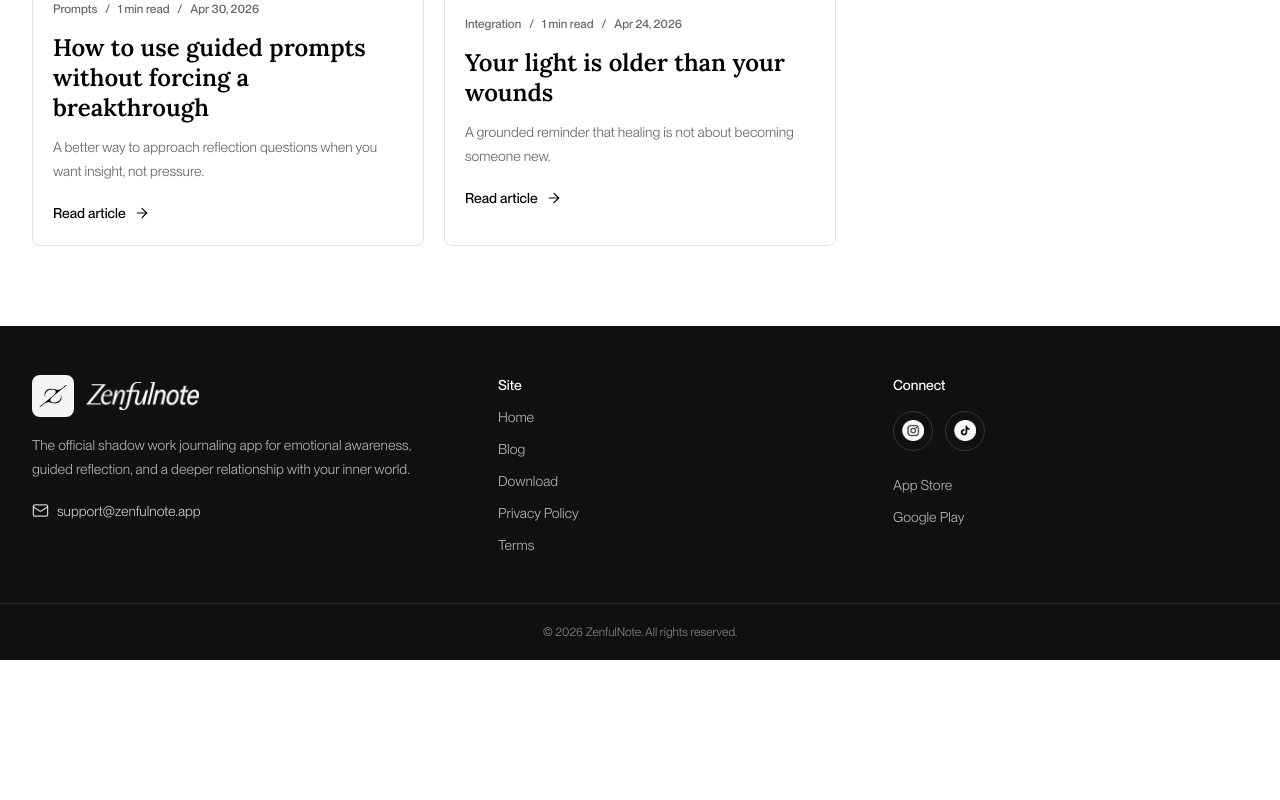
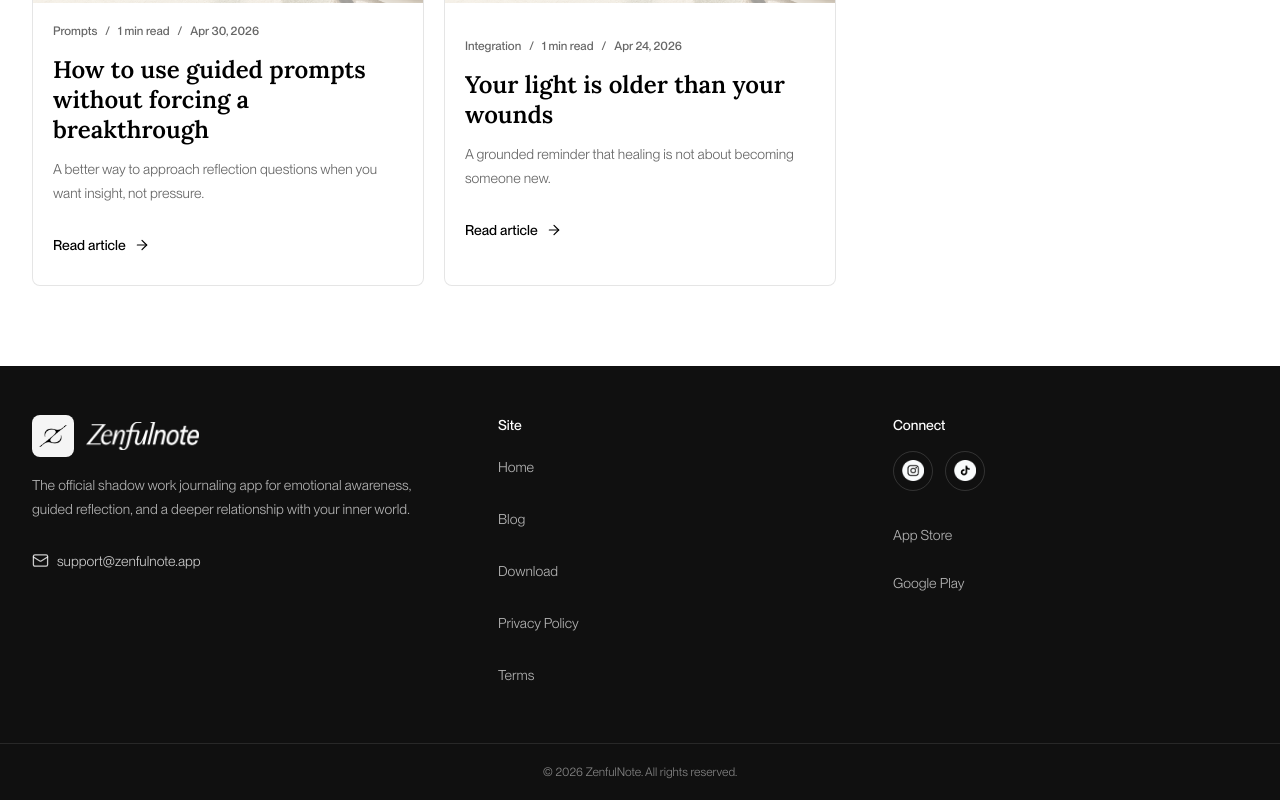
Before and after one commit to selerim-dev/zenfulnote_app_web, a Next.js app: page /blog in a window 1280 px wide. Shown: the part 1774-2574 px from the top of the page. Before the commit the page ends 2434 px from the top, so only its background shows below. Built offline with nearby package versions, Linux system fonts and the light colour scheme; grey boxes are pictures that could not be loaded.

Commit message:
Polish mobile responsive layouts

```diff
--- a/src/app/blog/[slug]/page.tsx
+++ b/src/app/blog/[slug]/page.tsx
@@ -71,7 +71,7 @@ export default async function BlogPostPage({ params }: BlogPostPageProps) {
         <article className="mx-auto w-full max-w-4xl px-4 py-12 sm:px-6 lg:px-8">
           <Link
             href="/blog"
-            className="mb-10 inline-flex items-center gap-2 text-sm font-medium text-muted transition hover:text-black"
+            className="mb-8 inline-flex min-h-10 items-center gap-2 text-sm font-medium text-muted transition hover:text-black sm:mb-10"
           >
             <ArrowLeft aria-hidden="true" size={16} strokeWidth={1.8} />
             Blog
@@ -90,10 +90,10 @@ export default async function BlogPostPage({ params }: BlogPostPageProps) {
               <span aria-hidden="true">/</span>
               <span>{post.readingTime}</span>
             </div>
-            <h1 className="editorial mt-5 text-4xl font-semibold leading-[1.06] text-black sm:text-5xl">
+            <h1 className="editorial mt-5 text-[2.35rem] font-semibold leading-[1.06] text-black sm:text-5xl">
               {post.title}
             </h1>
-            <p className="mt-6 max-w-2xl text-lg leading-8 text-muted">
+            <p className="mt-5 max-w-2xl text-base leading-7 text-muted sm:mt-6 sm:text-lg sm:leading-8">
               {post.description}
             </p>
           </header>
--- a/src/app/download/page.tsx
+++ b/src/app/download/page.tsx
@@ -44,7 +44,7 @@ export default function DownloadPage() {
             sizes="100vw"
           />
           <div className="absolute inset-0 -z-10 bg-black/58" />
-          <div className="mx-auto grid min-h-[calc(100svh-80px)] w-full max-w-7xl items-center gap-10 px-4 py-12 sm:px-6 lg:grid-cols-[0.82fr_1.18fr] lg:px-8">
+          <div className="mx-auto grid w-full max-w-7xl items-center gap-8 px-4 py-10 sm:px-6 sm:py-12 lg:min-h-[calc(100svh-80px)] lg:grid-cols-[0.82fr_1.18fr] lg:gap-10 lg:px-8">
             <div className="max-w-xl">
               <div className="flex items-center gap-4">
                 <Image
--- a/src/app/page.tsx
+++ b/src/app/page.tsx
@@ -29,7 +29,7 @@ export default function Home() {
             />
             <div className="absolute inset-0 bg-white/50" />
           </div>
-          <div className="mx-auto grid min-h-[calc(100svh-80px)] w-full max-w-7xl items-center gap-10 px-4 py-10 sm:px-6 lg:grid-cols-[0.82fr_1.18fr] lg:px-8">
+          <div className="mx-auto grid w-full max-w-7xl items-center gap-8 px-4 py-8 sm:px-6 sm:py-10 lg:min-h-[calc(100svh-80px)] lg:grid-cols-[0.82fr_1.18fr] lg:gap-10 lg:px-8">
             <div className="max-w-xl">
               <p className="text-xs font-medium uppercase tracking-[0.18em] text-muted">
                 {homeContent.hero.eyebrow}
@@ -113,7 +113,7 @@ export default function Home() {
                   </div>
                 </div>
                 <div className={index % 2 === 1 ? "lg:order-1" : ""}>
-                  <div className="feature-stage relative grid min-h-[480px] place-items-center overflow-hidden rounded-[28px] border border-black/10 bg-[#fbfaf6] p-8 shadow-[0_28px_120px_rgba(0,0,0,0.08)]">
+                  <div className="feature-stage relative grid min-h-[360px] place-items-center overflow-hidden rounded-[22px] border border-black/10 bg-[#fbfaf6] p-4 shadow-[0_28px_120px_rgba(0,0,0,0.08)] sm:min-h-[480px] sm:rounded-[28px] sm:p-8">
                     <Image
                       src={
                         index === 1
--- a/src/components/blog-card.tsx
+++ b/src/components/blog-card.tsx
@@ -57,7 +57,7 @@ export function BlogCard({ post, priority = false }: BlogCardProps) {
         </p>
         <Link
           href={`/blog/${post.slug}`}
-          className="mt-5 inline-flex items-center gap-2 text-sm font-medium text-black"
+          className="mt-5 inline-flex min-h-10 items-center gap-2 text-sm font-medium text-black"
         >
           Read article
           <ArrowRight
--- a/src/components/blog-filter-grid.tsx
+++ b/src/components/blog-filter-grid.tsx
@@ -32,7 +32,7 @@ export function BlogFilterGrid({ categories, posts }: BlogFilterGridProps) {
             type="button"
             aria-pressed={activeCategory === category}
             onClick={() => setActiveCategory(category)}
-            className="min-h-10 rounded-full border border-black/15 px-4 text-sm font-medium text-black transition hover:border-black aria-pressed:bg-black aria-pressed:text-white"
+            className="min-h-11 rounded-full border border-black/15 px-4 text-sm font-medium text-black transition hover:border-black aria-pressed:bg-black aria-pressed:text-white"
           >
             {category}
           </button>
--- a/src/components/product-deck.tsx
+++ b/src/components/product-deck.tsx
@@ -8,7 +8,7 @@ export function ProductDeck() {
   }));
 
   return (
-    <div className="relative mx-auto h-[460px] w-full max-w-[680px] overflow-hidden sm:h-[560px] lg:h-[620px]">
+    <div className="relative mx-auto h-[390px] w-full max-w-[680px] overflow-hidden sm:h-[560px] lg:h-[620px]">
       <div className="absolute left-8 top-8 z-[6] hidden rounded-full border border-black/10 bg-white/86 px-4 py-2 text-xs font-medium uppercase tracking-[0.14em] text-black/62 shadow-[0_16px_60px_rgba(0,0,0,0.08)] backdrop-blur sm:block">
         Discover yourself
       </div>
@@ -34,7 +34,7 @@ export function ProductDeck() {
         return (
           <figure
             key={screenshot.src}
-            className={`hero-phone absolute aspect-[1242/2688] w-[260px] overflow-hidden rounded-[26px] border border-black/10 bg-white shadow-[0_30px_90px_rgba(0,0,0,0.16)] sm:w-[315px] ${position}`}
+            className={`hero-phone absolute aspect-[1242/2688] w-[226px] overflow-hidden rounded-[22px] border border-black/10 bg-white shadow-[0_30px_90px_rgba(0,0,0,0.16)] sm:w-[315px] sm:rounded-[26px] ${position}`}
           >
             <Image
               src={screenshot.src}
@@ -43,7 +43,7 @@ export function ProductDeck() {
               className="object-cover"
               loading={index === 1 ? "eager" : "lazy"}
               fetchPriority={index === 1 ? "high" : "auto"}
-              sizes="(min-width: 1024px) 315px, 70vw"
+              sizes="(min-width: 1024px) 315px, (min-width: 640px) 315px, 58vw"
             />
           </figure>
         );
--- a/src/components/product-screenshot.tsx
+++ b/src/components/product-screenshot.tsx
@@ -15,7 +15,7 @@ export function ProductScreenshot({
 }: ProductScreenshotProps) {
   return (
     <figure
-      className={`product-screenshot relative mx-auto aspect-[1242/2688] w-full max-w-[310px] overflow-hidden rounded-[20px] border border-black/10 bg-white shadow-[0_26px_90px_rgba(0,0,0,0.12)] ${className}`}
+      className={`product-screenshot relative mx-auto aspect-[1242/2688] w-full max-w-[250px] overflow-hidden rounded-[18px] border border-black/10 bg-white shadow-[0_26px_90px_rgba(0,0,0,0.12)] sm:max-w-[310px] sm:rounded-[20px] ${className}`}
     >
       <Image
         src={src}
@@ -24,7 +24,7 @@ export function ProductScreenshot({
         className="object-cover"
         fetchPriority={priority ? "high" : "auto"}
         loading={priority ? "eager" : "lazy"}
-        sizes="(min-width: 1024px) 310px, 78vw"
+        sizes="(min-width: 1024px) 310px, (min-width: 640px) 310px, 68vw"
       />
     </figure>
   );
--- a/src/components/site-footer.tsx
+++ b/src/components/site-footer.tsx
@@ -39,7 +39,7 @@ export function SiteFooter() {
           </p>
           <a
             href={`mailto:${siteConfig.supportEmail}`}
-            className="mt-5 inline-flex items-center gap-2 text-sm text-white/78 transition hover:text-white"
+            className="mt-5 inline-flex min-h-10 items-center gap-2 text-sm text-white/78 transition hover:text-white"
           >
             <Mail aria-hidden="true" size={17} strokeWidth={1.8} />
             {siteConfig.supportEmail}
@@ -51,7 +51,7 @@ export function SiteFooter() {
             <Link
               href={link.href}
               key={link.href}
-              className="text-sm text-white/68 transition hover:text-white"
+              className="inline-flex min-h-10 items-center text-sm text-white/68 transition hover:text-white"
             >
               {link.label}
             </Link>
@@ -89,12 +89,18 @@ export function SiteFooter() {
               />
             </a>
           </div>
-          <div className="mt-6 grid gap-3 text-sm text-white/68">
-            <a href={siteConfig.links.appStore} rel="noreferrer" target="_blank">
+          <div className="mt-6 grid gap-2 text-sm text-white/68">
+            <a
+              href={siteConfig.links.appStore}
+              className="inline-flex min-h-10 items-center transition hover:text-white"
+              rel="noreferrer"
+              target="_blank"
+            >
               App Store
             </a>
             <a
               href={siteConfig.links.googlePlay}
+              className="inline-flex min-h-10 items-center transition hover:text-white"
               rel="noreferrer"
               target="_blank"
             >
```
Also changed, not shown: src/components/legal-document.tsx (+7 -5 lines).
